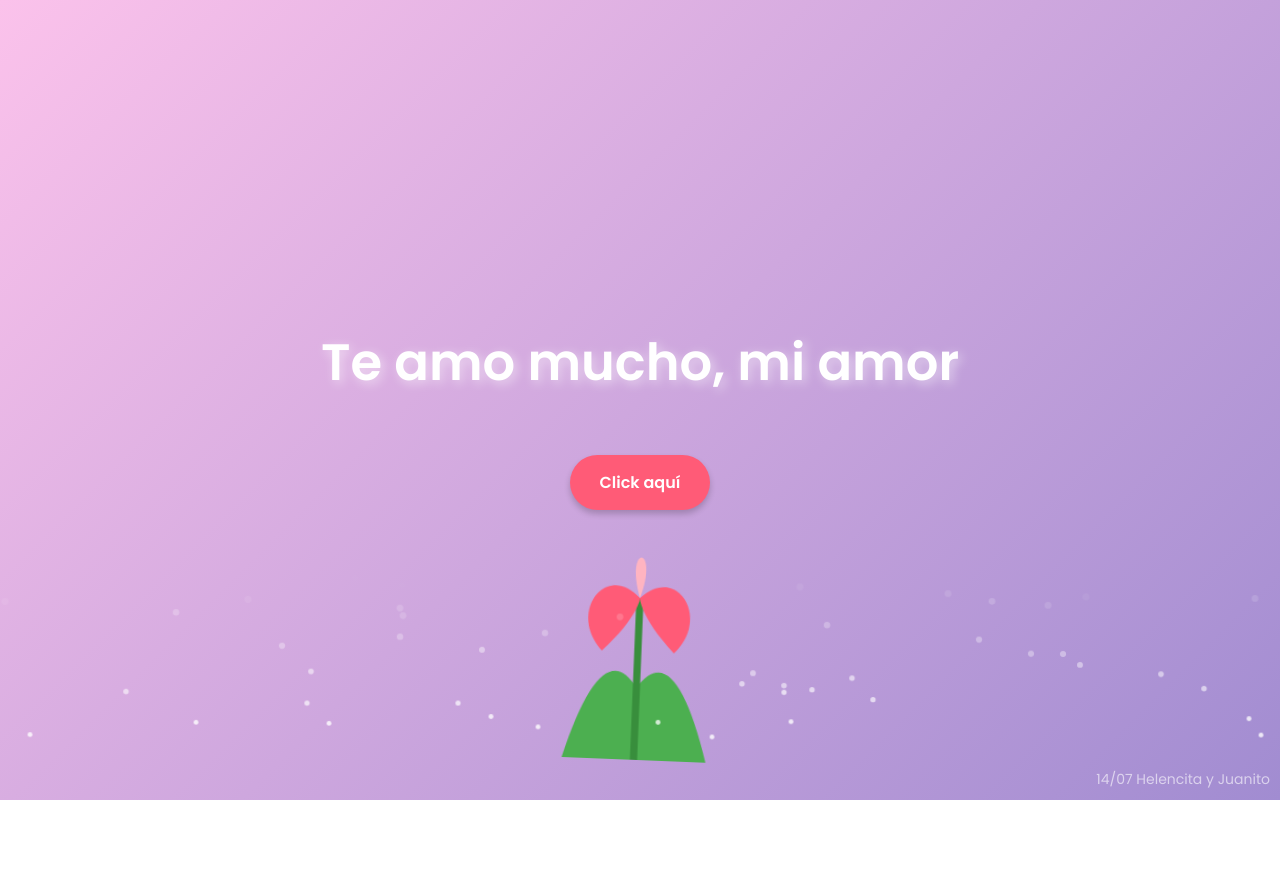
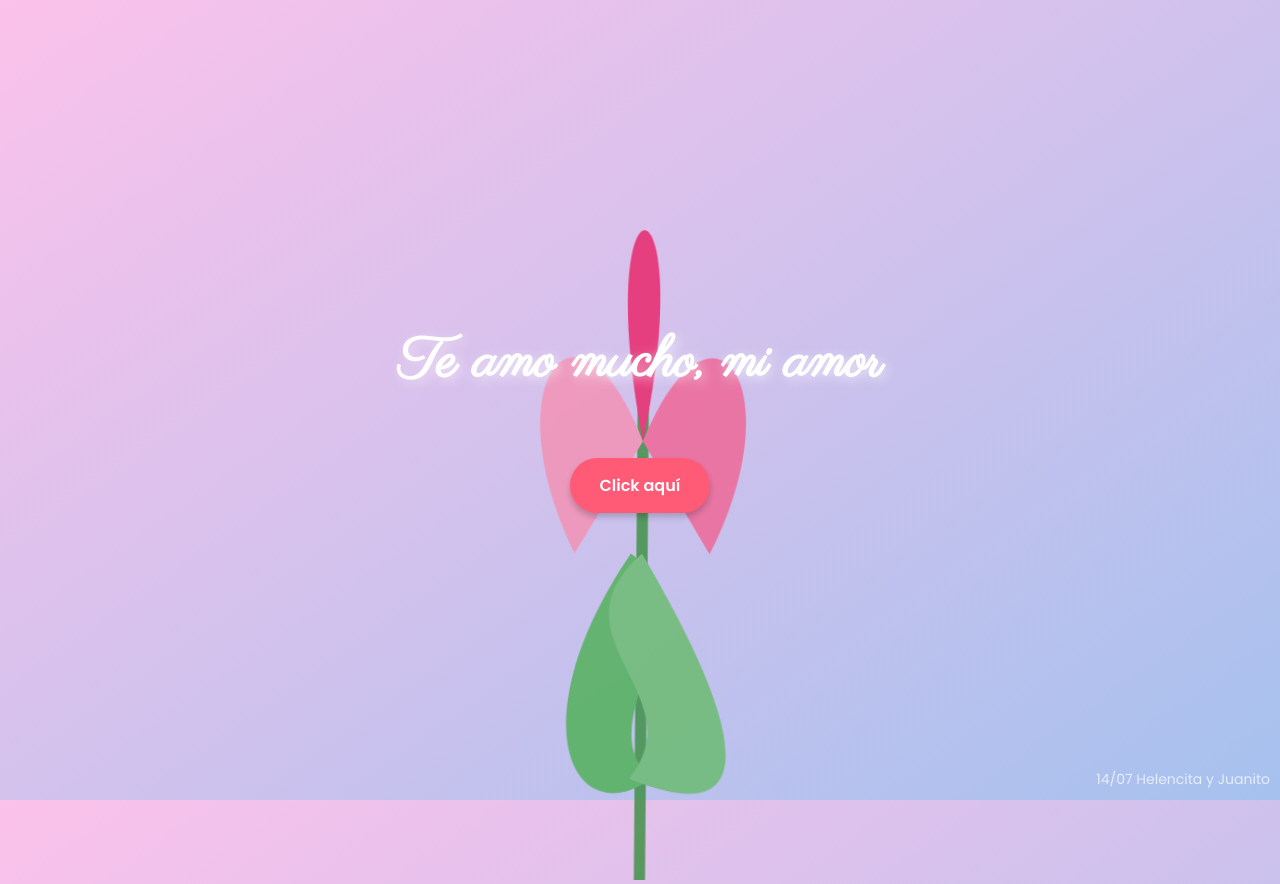
Before and after one commit to davidsito522/mi-san-Valentine-14, a plain HTML site: page index.html in a window 1280 px wide. Before the commit the page ends 800 px from the top, so only its background shows below. Drawn offline with Linux system fonts and the light colour scheme.

Commit message:
Update index.html

```diff
--- a/index.html
+++ b/index.html
@@ -6,56 +6,45 @@
   <title>Te amo mucho, mi amor</title>
 
   <!-- Fuente personalizada -->
-  <link href="https://fonts.googleapis.com/css2?family=Poppins:wght@400;600&display=swap" rel="stylesheet">
+  <link href="https://fonts.googleapis.com/css2?family=Parisienne&family=Poppins:wght@400;600&display=swap" rel="stylesheet">
 
   <style>
-    /* Fondo suave */
+    /* Fondo general con degradado */
     body {
       margin: 0;
       height: 100vh;
       display: flex;
       justify-content: center;
       align-items: center;
-      background: linear-gradient(135deg, #fbc2eb, #a18cd1);
+      background: linear-gradient(145deg, #fbc2eb, #a6c1ee);
       font-family: 'Poppins', sans-serif;
       color: white;
       overflow: hidden;
-      text-align: center;
+      position: relative;
     }
 
     /* Contenedor principal */
     .container {
       position: relative;
       z-index: 2;
-      animation: fadeIn 2s ease forwards;
+      text-align: center;
     }
 
-    /* Animación de entrada */
-    @keyframes fadeIn {
-      from {
-        opacity: 0;
-        transform: translateY(-50px);
-      }
-      to {
-        opacity: 1;
-        transform: translateY(0);
-      }
-    }
-
+    /* Encabezado animado */
     h1 {
-      font-size: 3.2em;
+      font-size: 3.5em;
+      font-family: 'Parisienne', cursive;
       font-weight: 600;
-      text-shadow: 2px 2px 4px rgba(0, 0, 0, 0.3);
+      text-shadow: 2px 2px 5px rgba(0, 0, 0, 0.3);
       animation: textGlow 3s infinite alternate;
     }
 
-    /* Efecto de resplandor suave */
     @keyframes textGlow {
       from {
         text-shadow: 2px 2px 8px rgba(255, 255, 255, 0.3);
       }
       to {
-        text-shadow: 4px 4px 12px rgba(255, 255, 255, 0.7);
+        text-shadow: 4px 4px 15px rgba(255, 255, 255, 0.7);
       }
     }
 
@@ -80,45 +69,24 @@
       transform: scale(1.1) rotate(-3deg);
     }
 
-    /* Tulipán SVG grande con animación */
+    /* Tulipán SVG grande */
     .tulip {
       position: absolute;
-      bottom: 5%;
-      left: 50%;
-      transform: translateX(-50%);
-      width: 180px;
-      animation: sway 3s ease-in-out infinite;
+      bottom: -10%;
+      left: 10%;
+      width: 80vw;
+      max-height: 90vh;
+      opacity: 0.8;
+      animation: sway 6s ease-in-out infinite;
     }
 
-    /* Movimiento suave de ondulación */
+    /* Movimiento suave del tulipán */
     @keyframes sway {
       0%, 100% {
-        transform: translateX(-50%) rotate(0deg);
+        transform: translateX(0) rotate(0deg);
       }
       50% {
-        transform: translateX(-50%) rotate(3deg);
-      }
-    }
-
-    /* Partículas flotantes */
-    .particle {
-      position: absolute;
-      background: rgba(255, 255, 255, 0.8);
-      border-radius: 50%;
-      width: 6px;
-      height: 6px;
-      animation: floatParticle 5s infinite;
-    }
-
-    /* Animación de partículas */
-    @keyframes floatParticle {
-      0% {
-        transform: translateY(0) scale(0.8);
-        opacity: 1;
-      }
-      100% {
-        transform: translateY(-150px) scale(1.2);
-        opacity: 0;
+        transform: translateX(10px) rotate(2deg);
       }
     }
 
@@ -128,7 +96,7 @@
       bottom: 10px;
       right: 10px;
       font-size: 14px;
-      color: rgba(255, 255, 255, 0.6);
+      color: rgba(255, 255, 255, 0.7);
       font-family: 'Poppins', sans-serif;
       z-index: 999;
     }
@@ -140,27 +108,6 @@
       document.querySelector("h1").innerText = "¿Quieres ser mi San Valentín?";
       document.querySelector(".button").style.display = "none";
     }
-
-    // Crear partículas dinámicamente
-    window.onload = function () {
-      for (let i = 0; i < 50; i++) {
-        createParticle();
-      }
-    };
-
-    function createParticle() {
-      const particle = document.createElement("div");
-      particle.className = "particle";
-      particle.style.left = `${Math.random() * 100}vw`;
-      particle.style.bottom = `${Math.random() * 20 + 60}px`;
-      particle.style.animationDuration = `${Math.random() * 3 + 2}s`;
-      document.body.appendChild(particle);
-
-      // Eliminar partículas una vez terminada la animación
-      particle.addEventListener("animationend", () => {
-        particle.remove();
-      });
-    }
   </script>
 </head>
 
@@ -170,19 +117,19 @@
     <button class="button" onclick="changeMessage()">Click aquí</button>
   </div>
 
-  <!-- Tulipán detallado -->
-  <svg class="tulip" xmlns="http://www.w3.org/2000/svg" viewBox="0 0 100 180">
-    <!-- Hojas verdes -->
-    <path d="M50 140 Q70 110 90 180 T50 180 Z" fill="#4CAF50"/>
-    <path d="M50 140 Q30 110 10 180 T50 180 Z" fill="#4CAF50"/>
+  <!-- Tulipán SVG detallado -->
+  <svg class="tulip" xmlns="http://www.w3.org/2000/svg" viewBox="0 0 64 128">
+    <!-- Tallo -->
+    <rect x="31" y="40" width="2" height="88" fill="#388E3C"/>
 
-    <!-- Tallo -->
-    <rect x="48" y="90" width="4" height="90" fill="#388E3C"/>
+    <!-- Hojas -->
+    <path d="M30 70 C10 100 20 120 34 110 C22 100 45 80 30 70" fill="#4CAF50"/>
+    <path d="M32 70 C50 100 55 120 30 110 C42 95 15 85 32 70" fill="#66BB6A"/>
 
-    <!-- Pétalos rosados -->
-    <path d="M50 90 C30 70 10 100 30 120 C50 100 50 90 50 90 Z" fill="#FF5B77"/>
-    <path d="M50 90 C70 70 90 100 70 120 C50 100 50 90 50 90 Z" fill="#FF5B77"/>
-    <path d="M50 90 C40 60 60 60 50 90 Z" fill="#FFB4C1"/>
+    <!-- Pétalos -->
+    <path d="M32 50 C20 20 5 40 20 70 Q32 50 32 50 Z" fill="#F48FB1"/>
+    <path d="M32 50 C44 20 59 40 44 70 Q32 50 32 50 Z" fill="#F06292"/>
+    <path d="M32 50 C22 0 42 0 32 50 Z" fill="#E91E63"/>
   </svg>
 
   <!-- Marca de agua -->
```
